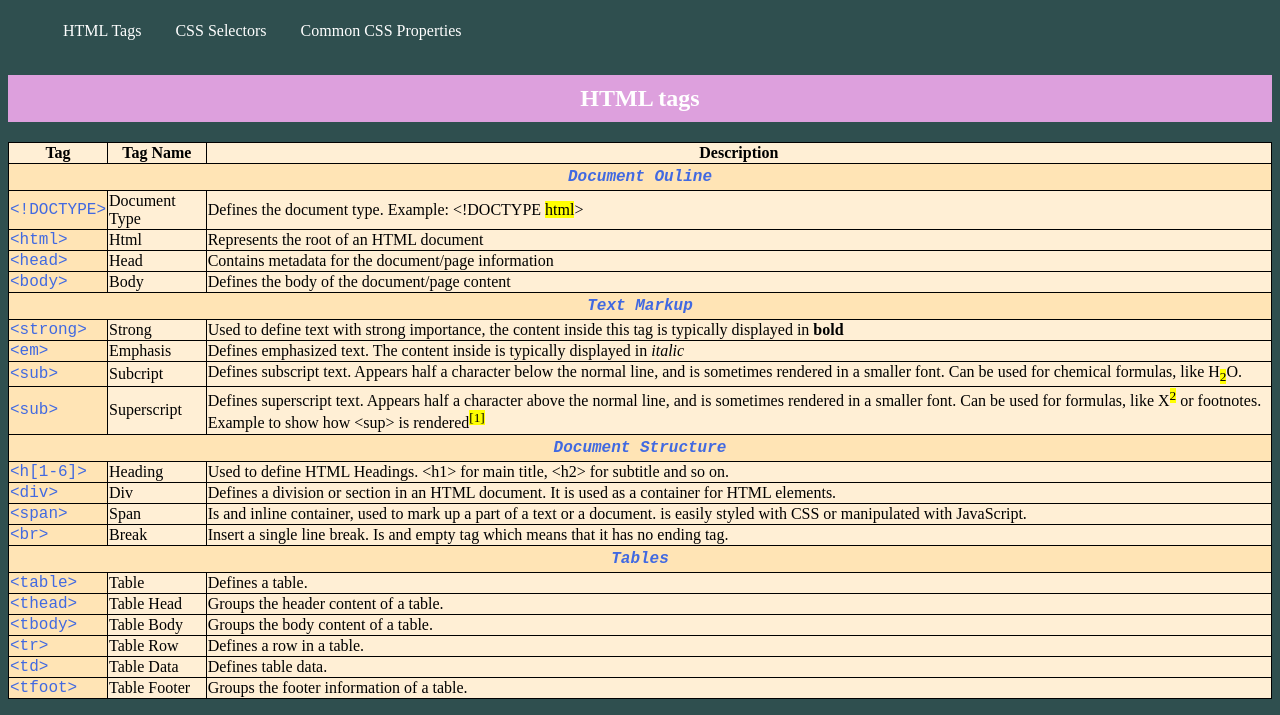
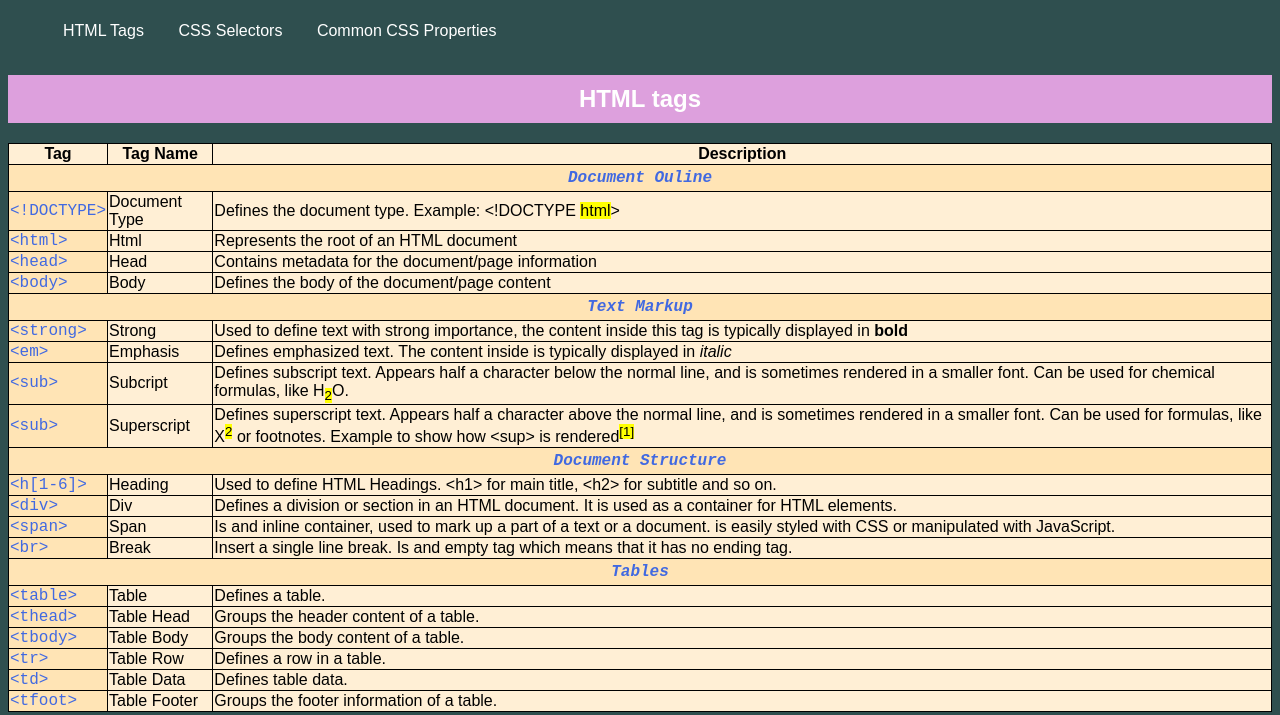
Before and after one commit to MarvinJop/MarvinJop.github.io, a plain HTML site: page index.html in a window 1280 px wide. Shown: the part 73-788 px from the top of the page. Drawn offline with Linux system fonts and the light colour scheme.

Commit message:
Added font family and changed height to auto to body element, added underline decoration to nav, fixed redundancy on table color and border.

```diff
--- a/index.css
+++ b/index.css
@@ -1,6 +1,7 @@
 body {
-  height: 2800px;
+  height: auto;
   background-color: darkslategrey;
+  font-family: Arial, Helvetica, sans-serif;
 }
 
 
@@ -22,15 +23,18 @@ nav ul li{
 }
 
 
-a,
-a:link,
-a:visited {
+a {
   color: white;
   text-decoration: none;
 }
 
+a:hover {
+  text-decoration: underline;
+}
+
 table {
   background-color: papayawhip;
+  border-collapse: collapse;
 }
 
 table,
@@ -38,7 +42,6 @@ th,
 tr,
 td {
   border: 1px solid black;
-  border-collapse: collapse;
 }
 
 table tr td:first-child {
```
